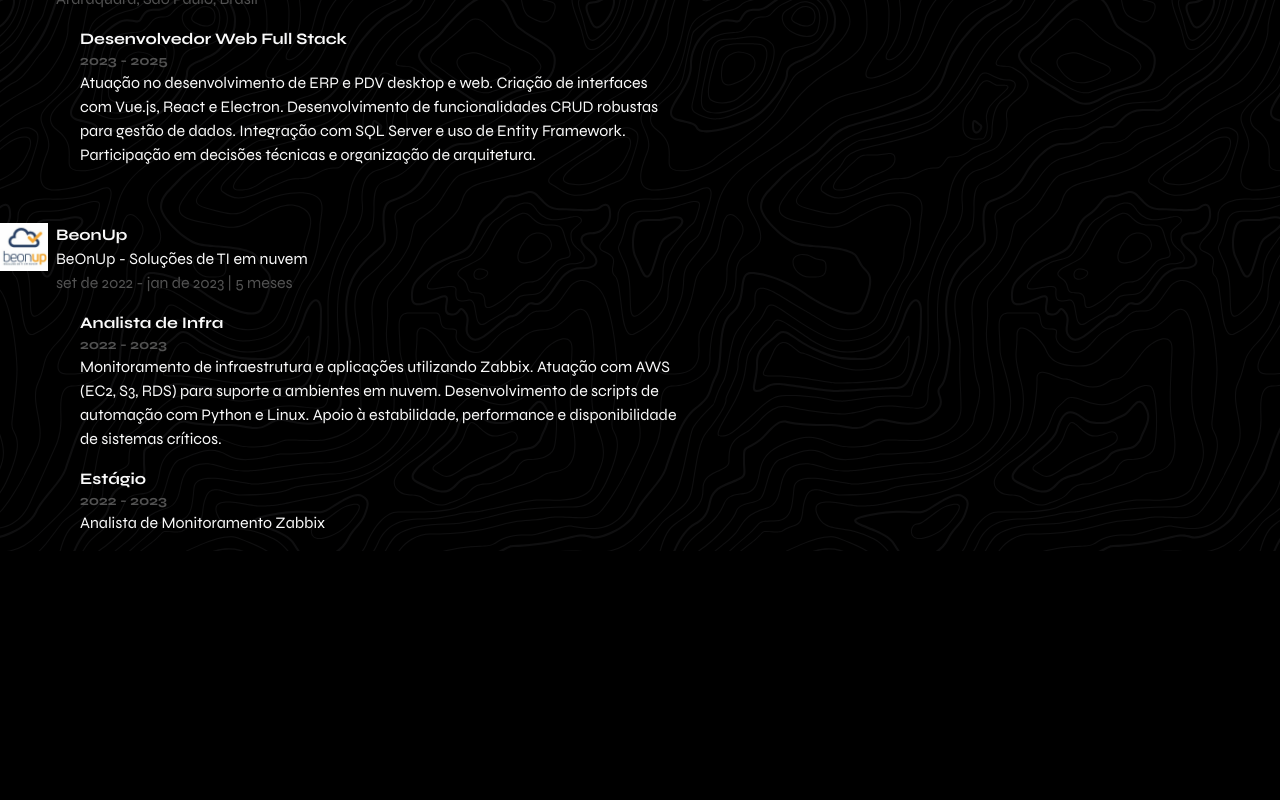
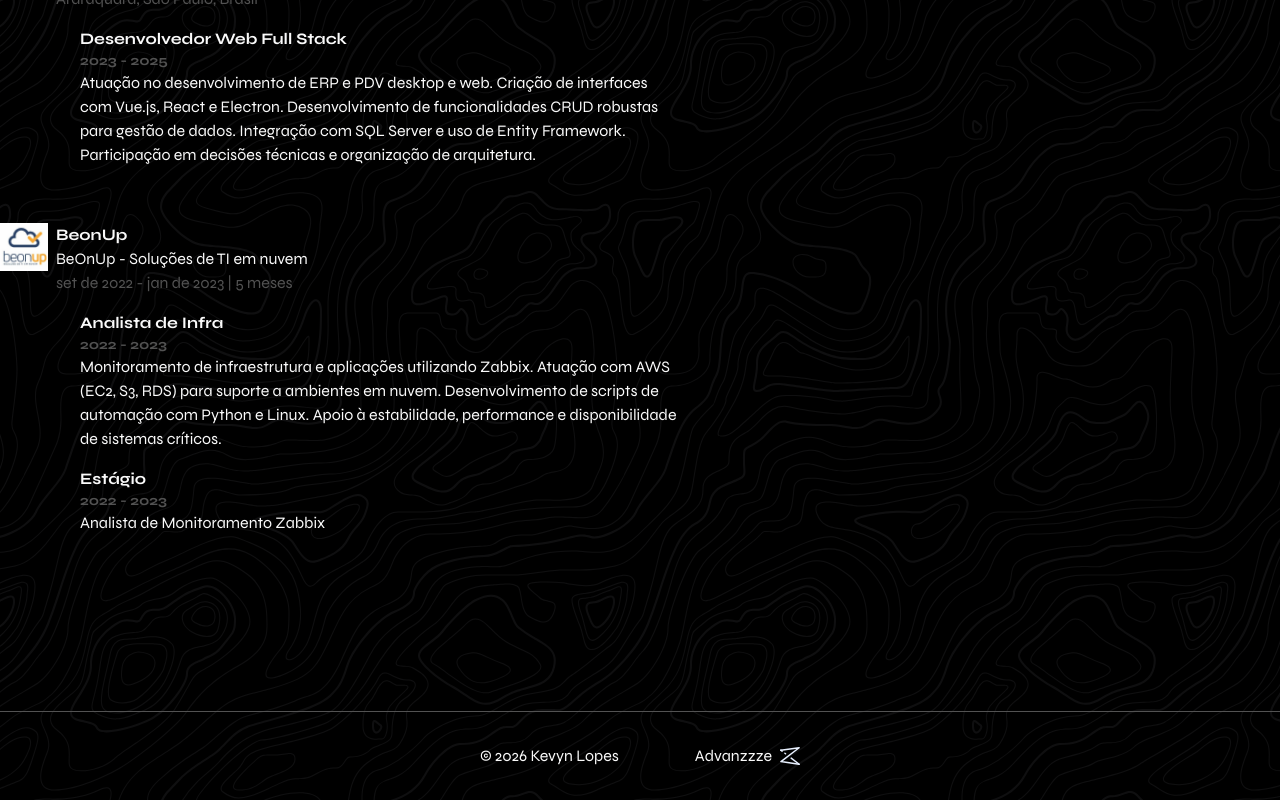
Before and after one commit to kevynlopes/kevyn.dev, a Next.js app: page / in a window 1280 px wide. Shown: the part 2077-2877 px from the top of the page. Before the commit the page ends 2628 px from the top, so only its background shows below. Built offline with nearby package versions, Linux system fonts and the light colour scheme.

Commit message:
add footer

```diff
--- a/src/app/layout.tsx
+++ b/src/app/layout.tsx
@@ -2,6 +2,7 @@ import type { Metadata } from "next";
 import { Syne } from "next/font/google";
 import "./globals.css";
 import Header from "@/components/Header";
+import Footer from "@/components/Footer";
 // import SwitchTheme from "@/components/SwitchTheme";
 
 const syne = Syne({
@@ -23,6 +24,7 @@ export default function RootLayout({
       <body className={`${syne.className} antialiased bg--topography`}>
         <Header />
         {children}
+        <Footer />
       </body>
     </html>
   );
--- /dev/null
+++ b/src/components/Footer.tsx
@@ -0,0 +1,14 @@
+import Image from "next/image";
+import advanzzze from "../../public/images/LogoOffWhite.svg";
+
+export default function Footer() {
+  return (
+    <footer className="flex justify-between px-120 text-secondary border-t border-neutral-600 p-8 mt-40">
+      <div>© 2026 Kevyn Lopes</div>
+      <div className="flex items-center gap-2">
+        Advanzzze
+        <Image src={advanzzze} alt="Logo Advanzzze" width={20} />
+      </div>
+    </footer>
+  );
+}
--- a/src/components/HeroSection.tsx
+++ b/src/components/HeroSection.tsx
@@ -38,7 +38,7 @@ export default function HeroSection() {
           />
         </div>
 
-        <div className="hidden bottom-30 -right-20 text-lg text-neutral-600 font-light rotate-90 md:block fixed">
+        <div className="hidden bottom-50 -right-20 text-lg text-neutral-600 font-light rotate-90 md:block fixed">
           local time: <Timer />
         </div>
       </div>
```
